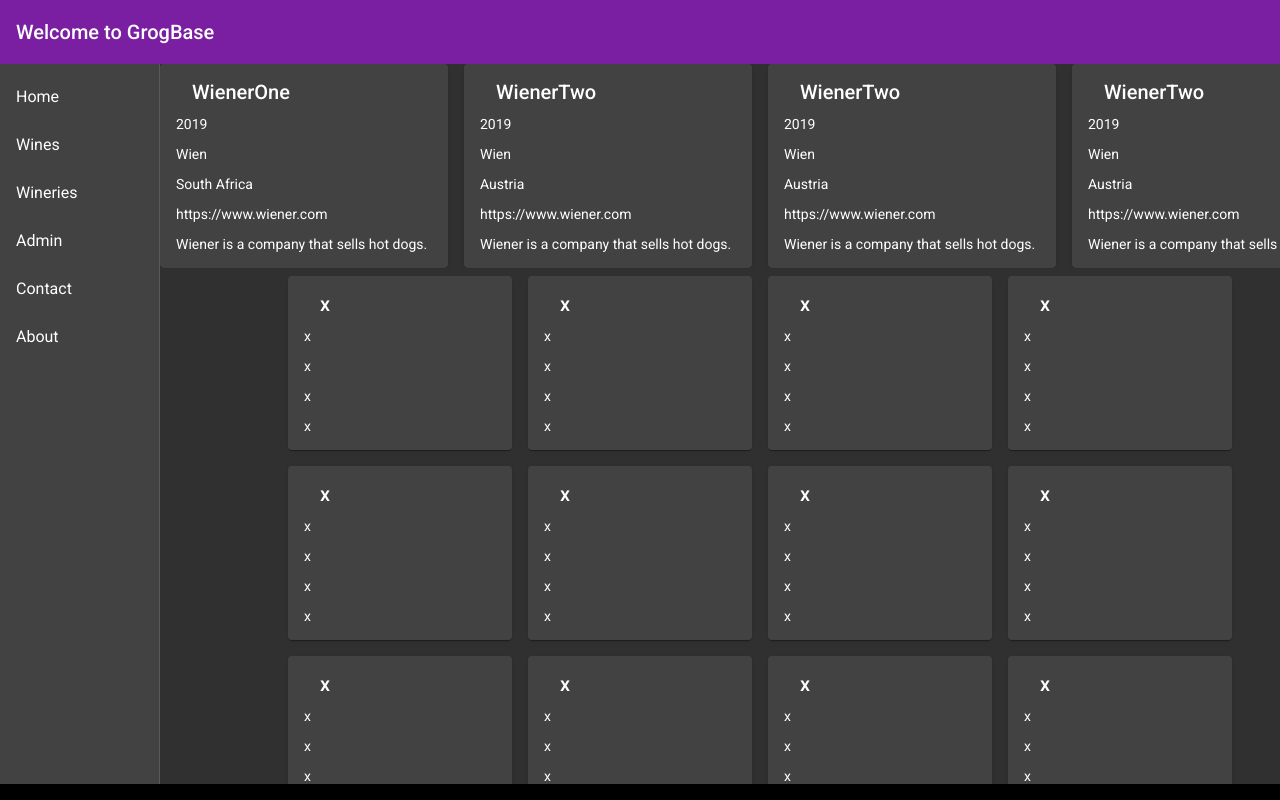
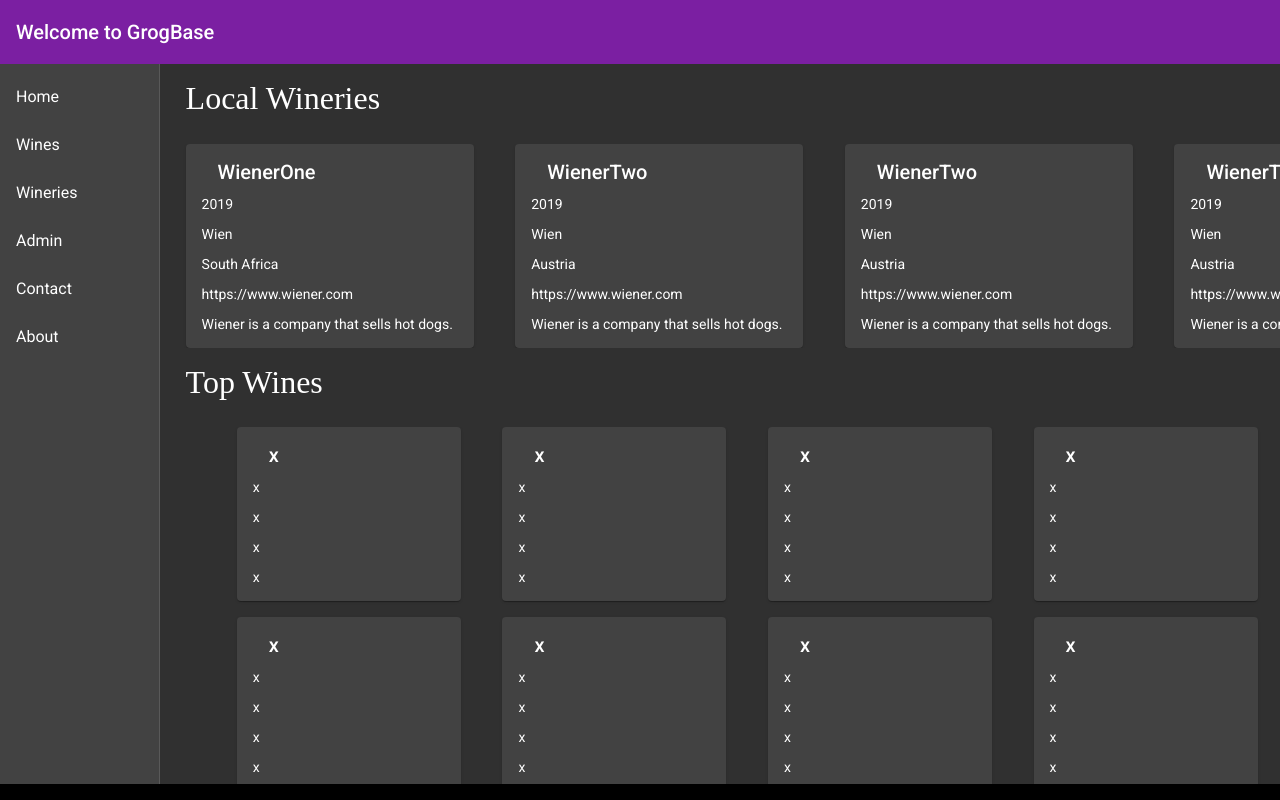
Before and after one commit to PeacefulCompany/GrogBase, an Angular app in the folder frontend/: page / in a window 1280 px wide. Built offline with nearby package versions, Linux system fonts and the light colour scheme.

Commit message:
Added TopWinesList

```diff
--- a/frontend/src/app/home/home.component.html
+++ b/frontend/src/app/home/home.component.html
@@ -13,6 +13,9 @@
       </mat-nav-list>
     </mat-sidenav>
 
+    <mat-sidenav-content >
+    <h2 class="title">Local Wineries</h2>
+    </mat-sidenav-content>
     <mat-sidenav-content >
         <div class="container" *ngFor="let item of Localwiener">
             <mat-card>
@@ -30,6 +33,9 @@
           </div>
         <router-outlet></router-outlet>
     </mat-sidenav-content>
+    <mat-sidenav-content >
+        <h2 class="title">Top Wines</h2>
+        </mat-sidenav-content>
     <mat-sidenav-content class="Wines">
         <div class="container" *ngFor="let item of TopWine">
             <mat-card class="Wines">
--- a/frontend/src/app/home/home.component.sass
+++ b/frontend/src/app/home/home.component.sass
@@ -20,27 +20,30 @@ mat-sidenav-content.Wines
   display: flex
   flex-direction: row
   flex-wrap: wrap
-  gap: 1rem
   overflow-y: auto
   max-height: 90vh
-  padding-left: 10vw
-  padding-top: 1vh
+  padding-left: 4vw
   width: 90vw
-
 
 mat-sidenav-container
   height:90vh
   width:100vw
 
+.title
+  font-size: 2rem
+  font-weight: 500
+  margin-left: 2vw
+  margin-top: 2vh
+
 mat-card
   width: fit-content
   min-width: 20vw
+  margin-left:2vw
+
 
 mat-card.Wines
   width: fit-content
   min-width: 15vw
-
-
 
 ::-webkit-scrollbar
   width: 8px
--- a/frontend/src/app/home/home.component.ts
+++ b/frontend/src/app/home/home.component.ts
@@ -197,5 +197,7 @@ export class HomeComponent implements OnInit {
 
   }
   ngOnInit(): void {
+    //show full page LoadingOverlay
+
   }
 }
```
